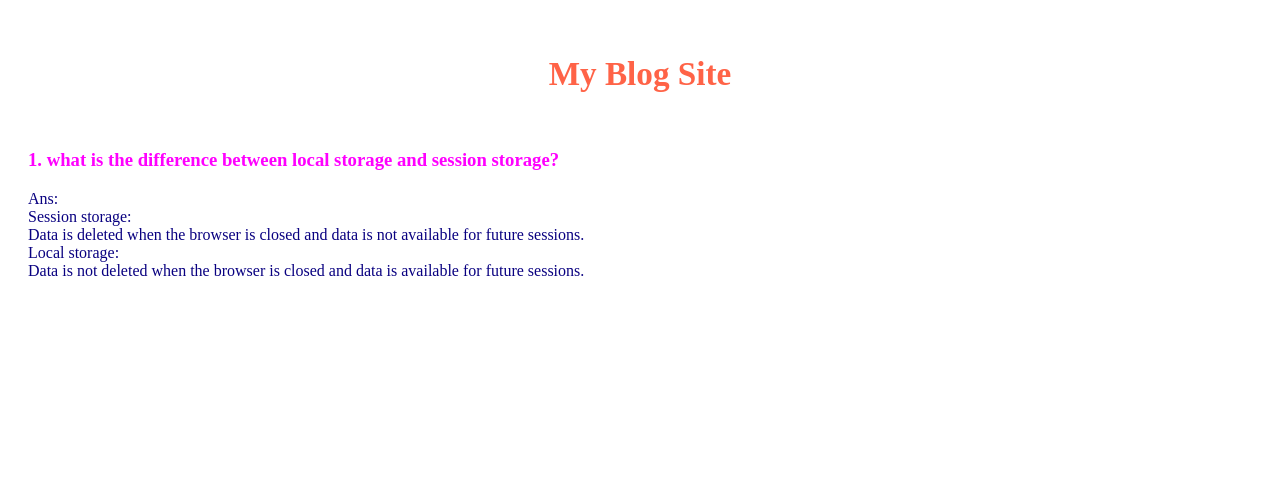
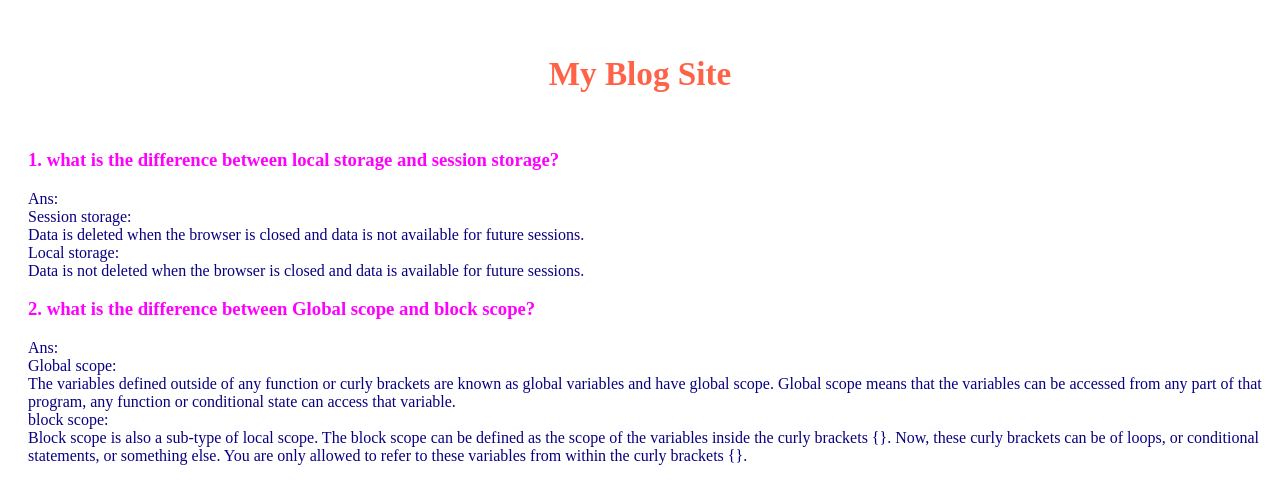
Before and after one commit to sakilhasan1/b6-type-monster-debug-assignment, a plain HTML site: page Blog.html in a window 1280 px wide. Drawn offline with Linux system fonts and the light colour scheme.

Commit message:
Qu-2 added

```diff
--- a/Blog.html
+++ b/Blog.html
@@ -36,6 +36,21 @@
                     Data is not deleted when the browser is closed and data is available for future sessions.
                 </p>
             </div>
+
+            <div>
+                <h3 class="Qu">2. what is the difference between Global scope and block scope? </h3>
+                <p class="Ans">
+                    Ans: <br> Global scope: <br>
+                    The variables defined outside of any function or curly brackets are known as global variables and
+                    have global scope. Global scope means that the variables can be accessed from any part of that
+                    program, any function or conditional state can access that variable.<br>
+                    block scope: <br>
+                    Block scope is also a sub-type of local scope. The block scope can be defined as the scope of the
+                    variables inside the curly brackets {}. Now, these curly brackets can be of loops, or conditional
+                    statements, or something else. You are only allowed to refer to these variables from within the
+                    curly brackets {}.
+                </p>
+            </div>
         </section>
     </main>
 </body>
```
